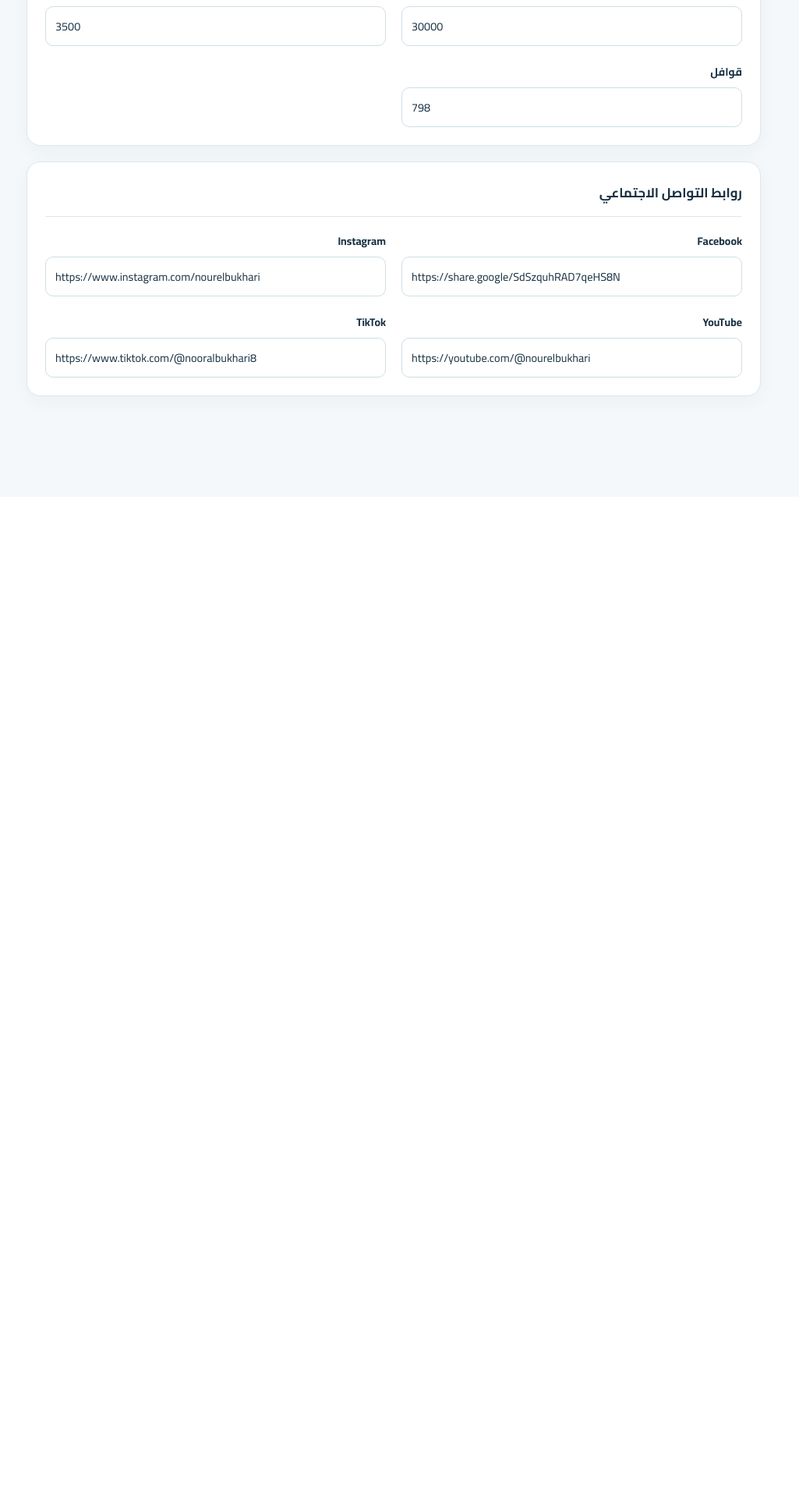
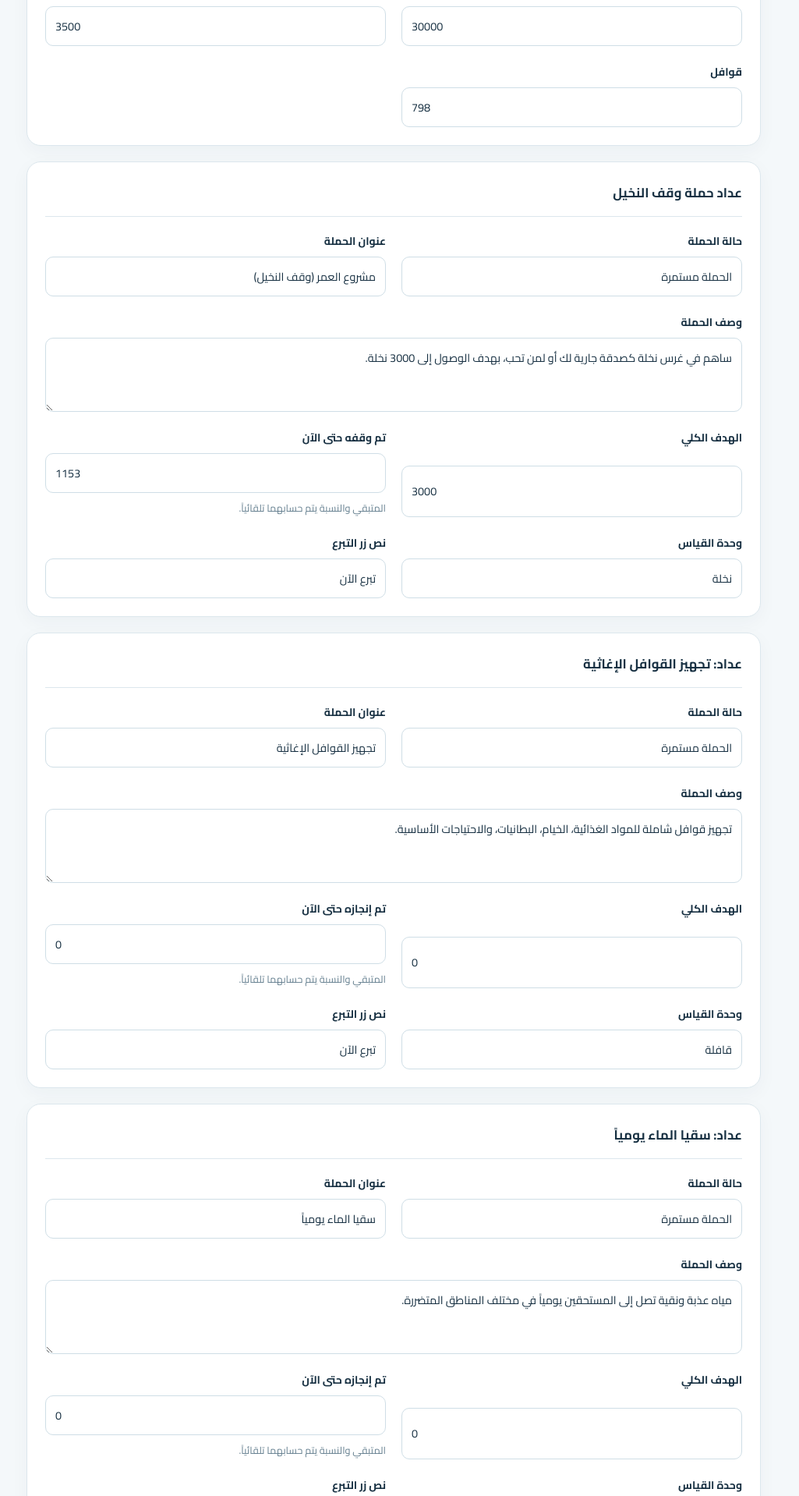
Before and after one commit to abdo-shrief270/nooor, a Laravel app: page /admin/settings in a window 1280 px wide. Shown: the part 1867-3785 px from the top of the page at 78% size, without its empty margins (0-1025 px from the left). Before the commit the page ends 2392 px from the top, so only its background shows below. Run offline with Laravel 12, Linux system fonts and the light colour scheme; the visitor is signed in with stand-in values (Sample User, id 1); data comes from the database, SQL or seed files in the repository; parts of the project's set-up code (start-up, migrations or seed data) failed here and were passed over.

Commit message:
Add configurable campaign counters to activity cards

```diff
--- a/app/Http/Controllers/Admin/SettingsController.php
+++ b/app/Http/Controllers/Admin/SettingsController.php
@@ -12,7 +12,13 @@ class SettingsController extends Controller
 {
     public function __construct(private readonly SiteContentService $content) {}
 
-    public function edit(): View { return view('admin.settings', ['settings' => $this->content->all()]); }
+    public function edit(): View
+    {
+        return view('admin.settings', [
+            'settings' => $this->content->all(),
+            'activityCampaigns' => SiteContentService::ACTIVITY_CAMPAIGNS,
+        ]);
+    }
 
     public function update(UpdateSettingsRequest $request): RedirectResponse
     {
--- a/app/Http/Controllers/SiteController.php
+++ b/app/Http/Controllers/SiteController.php
@@ -15,8 +15,12 @@ class SiteController extends Controller
 
     public function home(): View
     {
+        $settings = $this->content->all();
+
         return view('index', [
-            'settings' => $this->content->all(),
+            'settings' => $settings,
+            'palmCampaign' => $this->content->palmCampaign($settings),
+            'activityCampaigns' => $this->content->activityCampaigns($settings),
             'images' => $this->images(),
             'donationMethods' => Schema::hasTable('donation_methods') ? DonationMethod::query()->visible()->get() : collect(),
         ]);
--- a/app/Services/SiteContentService.php
+++ b/app/Services/SiteContentService.php
@@ -7,6 +7,13 @@ use Illuminate\Support\Facades\Schema;
 
 class SiteContentService
 {
+    public const ACTIVITY_CAMPAIGNS = [
+        'convoys' => ['label' => 'تجهيز القوافل الإغاثية', 'icon' => 'fa-truck-moving'],
+        'water' => ['label' => 'سقيا الماء يومياً', 'icon' => 'fa-droplet'],
+        'meals' => ['label' => 'تكيات الإطعام', 'icon' => 'fa-utensils'],
+        'food_boxes' => ['label' => 'الطرود الغذائية', 'icon' => 'fa-box'],
+    ];
+
     public const DEFAULTS = [
         'site_name' => 'مؤسسة نور البخاري',
         'site_tagline' => 'الخير لا يعرف حدود',
@@ -34,6 +41,41 @@ class SiteContentService
         'stat_blankets' => '30000',
         'stat_tents' => '3500',
         'stat_convoys' => '798',
+        'palm_campaign_status' => 'الحملة مستمرة',
+        'palm_campaign_title' => 'مشروع العمر (وقف النخيل)',
+        'palm_campaign_description' => 'ساهم في غرس نخلة كصدقة جارية لك أو لمن تحب، بهدف الوصول إلى 3000 نخلة.',
+        'palm_campaign_goal' => '3000',
+        'palm_campaign_completed' => '1153',
+        'palm_campaign_unit' => 'نخلة',
+        'palm_campaign_button' => 'تبرع الآن',
+        'campaign_convoys_status' => 'الحملة مستمرة',
+        'campaign_convoys_title' => 'تجهيز القوافل الإغاثية',
+        'campaign_convoys_description' => 'تجهيز قوافل شاملة للمواد الغذائية، الخيام، البطانيات، والاحتياجات الأساسية.',
+        'campaign_convoys_goal' => '0',
+        'campaign_convoys_completed' => '0',
+        'campaign_convoys_unit' => 'قافلة',
+        'campaign_convoys_button' => 'تبرع الآن',
+        'campaign_water_status' => 'الحملة مستمرة',
+        'campaign_water_title' => 'سقيا الماء يومياً',
+        'campaign_water_description' => 'مياه عذبة ونقية تصل إلى المستحقين يومياً في مختلف المناطق المتضررة.',
+        'campaign_water_goal' => '0',
+        'campaign_water_completed' => '0',
+        'campaign_water_unit' => 'وصلة مياه',
+        'campaign_water_button' => 'تبرع الآن',
+        'campaign_meals_status' => 'الحملة مستمرة',
+        'campaign_meals_title' => 'تكيات الإطعام',
+        'campaign_meals_description' => 'إعداد وتوزيع الوجبات الساخنة يومياً للأسر النازحة والمتضررة.',
+        'campaign_meals_goal' => '0',
+        'campaign_meals_completed' => '0',
+        'campaign_meals_unit' => 'وجبة',
+        'campaign_meals_button' => 'تبرع الآن',
+        'campaign_food_boxes_status' => 'الحملة مستمرة',
+        'campaign_food_boxes_title' => 'الطرود الغذائية',
+        'campaign_food_boxes_description' => 'توزيع طرود غذائية متكاملة تسد احتياجات الأسر لفترات مستدامة.',
+        'campaign_food_boxes_goal' => '0',
+        'campaign_food_boxes_completed' => '0',
+        'campaign_food_boxes_unit' => 'طرد غذائي',
+        'campaign_food_boxes_button' => 'تبرع الآن',
     ];
 
     public function all(): array
@@ -53,4 +95,53 @@ class SiteContentService
             SiteSetting::query()->updateOrCreate(['key' => $key], ['value' => $value]);
         }
     }
+
+    /** @return array{goal:int,completed:int,remaining:int,percentage:float} */
+    public function palmCampaign(array $settings): array
+    {
+        return $this->progress(
+            goal: (int) ($settings['palm_campaign_goal'] ?? 0),
+            completed: (int) ($settings['palm_campaign_completed'] ?? 0),
+        );
+    }
+
+    /** @return array<string, array{key:string,label:string,icon:string,status:string,title:string,description:string,unit:string,button:string,goal:int,completed:int,remaining:int,percentage:float}> */
+    public function activityCampaigns(array $settings): array
+    {
+        $campaigns = [];
+
+        foreach (self::ACTIVITY_CAMPAIGNS as $key => $definition) {
+            $prefix = "campaign_{$key}_";
+            $campaigns[$key] = [
+                'key' => $key,
+                'label' => $definition['label'],
+                'icon' => $definition['icon'],
+                'status' => $settings[$prefix.'status'],
+                'title' => $settings[$prefix.'title'],
+                'description' => $settings[$prefix.'description'],
+                'unit' => $settings[$prefix.'unit'],
+                'button' => $settings[$prefix.'button'],
+                ...$this->progress(
+                    goal: (int) $settings[$prefix.'goal'],
+                    completed: (int) $settings[$prefix.'completed'],
+                ),
+            ];
+        }
+
+        return $campaigns;
+    }
+
+    /** @return array{goal:int,completed:int,remaining:int,percentage:float} */
+    private function progress(int $goal, int $completed): array
+    {
+        $goal = max(0, $goal);
+        $completed = min($goal, max(0, $completed));
+
+        return [
+            'goal' => $goal,
+            'completed' => $completed,
+            'remaining' => $goal - $completed,
+            'percentage' => $goal > 0 ? round(($completed / $goal) * 100, 1) : 0.0,
+        ];
+    }
 }
--- a/resources/views/admin/settings.blade.php
+++ b/resources/views/admin/settings.blade.php
@@ -15,6 +15,27 @@
     <div class="card" style="margin-top:20px"><h2 class="section-title">أرقام الواجهة والإنجازات</h2><div class="grid form-grid">
         @foreach(['hero_water_connections'=>'وصلات المياه','hero_tents'=>'الخيام الموزعة','hero_meals'=>'الوجبات الموزعة','hero_restored_tents'=>'الخيام المرممة','stat_meals'=>'وجبات سنوية','stat_water'=>'مياه','stat_food_boxes'=>'كراتين غذائية','stat_flour'=>'دقيق وبقوليات','stat_blankets'=>'بطاطين','stat_tents'=>'خيام','stat_convoys'=>'قوافل'] as $key=>$label)<div class="field"><label>{{ $label }}</label><input type="number" min="0" name="settings[{{ $key }}]" value="{{ old('settings.'.$key,$settings[$key]) }}" dir="ltr"></div>@endforeach
     </div></div>
+    <div class="card" style="margin-top:20px"><h2 class="section-title">عداد حملة وقف النخيل</h2><div class="grid form-grid">
+        <div class="field"><label>حالة الحملة</label><input name="settings[palm_campaign_status]" value="{{ old('settings.palm_campaign_status',$settings['palm_campaign_status']) }}"></div>
+        <div class="field"><label>عنوان الحملة</label><input name="settings[palm_campaign_title]" value="{{ old('settings.palm_campaign_title',$settings['palm_campaign_title']) }}"></div>
+        <div class="field full"><label>وصف الحملة</label><textarea name="settings[palm_campaign_description]">{{ old('settings.palm_campaign_description',$settings['palm_campaign_description']) }}</textarea></div>
+        <div class="field"><label>الهدف الكلي</label><input type="number" min="1" name="settings[palm_campaign_goal]" value="{{ old('settings.palm_campaign_goal',$settings['palm_campaign_goal']) }}" dir="ltr"></div>
+        <div class="field"><label>تم وقفه حتى الآن</label><input type="number" min="0" name="settings[palm_campaign_completed]" value="{{ old('settings.palm_campaign_completed',$settings['palm_campaign_completed']) }}" dir="ltr"><span class="note">المتبقي والنسبة يتم حسابهما تلقائياً.</span></div>
+        <div class="field"><label>وحدة القياس</label><input name="settings[palm_campaign_unit]" value="{{ old('settings.palm_campaign_unit',$settings['palm_campaign_unit']) }}"></div>
+        <div class="field"><label>نص زر التبرع</label><input name="settings[palm_campaign_button]" value="{{ old('settings.palm_campaign_button',$settings['palm_campaign_button']) }}"></div>
+    </div></div>
+    @foreach($activityCampaigns as $campaignKey => $campaignDefinition)
+    @php $prefix = 'campaign_'.$campaignKey.'_'; @endphp
+    <div class="card" style="margin-top:20px"><h2 class="section-title">عداد: {{ $campaignDefinition['label'] }}</h2><div class="grid form-grid">
+        <div class="field"><label>حالة الحملة</label><input name="settings[{{ $prefix }}status]" value="{{ old('settings.'.$prefix.'status',$settings[$prefix.'status']) }}"></div>
+        <div class="field"><label>عنوان الحملة</label><input name="settings[{{ $prefix }}title]" value="{{ old('settings.'.$prefix.'title',$settings[$prefix.'title']) }}"></div>
+        <div class="field full"><label>وصف الحملة</label><textarea name="settings[{{ $prefix }}description]">{{ old('settings.'.$prefix.'description',$settings[$prefix.'description']) }}</textarea></div>
+        <div class="field"><label>الهدف الكلي</label><input type="number" min="0" name="settings[{{ $prefix }}goal]" value="{{ old('settings.'.$prefix.'goal',$settings[$prefix.'goal']) }}" dir="ltr"></div>
+        <div class="field"><label>تم إنجازه حتى الآن</label><input type="number" min="0" name="settings[{{ $prefix }}completed]" value="{{ old('settings.'.$prefix.'completed',$settings[$prefix.'completed']) }}" dir="ltr"><span class="note">المتبقي والنسبة يتم حسابهما تلقائياً.</span></div>
+        <div class="field"><label>وحدة القياس</label><input name="settings[{{ $prefix }}unit]" value="{{ old('settings.'.$prefix.'unit',$settings[$prefix.'unit']) }}"></div>
+        <div class="field"><label>نص زر التبرع</label><input name="settings[{{ $prefix }}button]" value="{{ old('settings.'.$prefix.'button',$settings[$prefix.'button']) }}"></div>
+    </div></div>
+    @endforeach
     <div class="card" style="margin-top:20px"><h2 class="section-title">روابط التواصل الاجتماعي</h2><div class="grid form-grid">@foreach(['facebook_url'=>'Facebook','instagram_url'=>'Instagram','youtube_url'=>'YouTube','tiktok_url'=>'TikTok'] as $key=>$label)<div class="field"><label>{{ $label }}</label><input type="url" name="settings[{{ $key }}]" value="{{ old('settings.'.$key,$settings[$key]) }}" dir="ltr"></div>@endforeach</div></div>
     <div style="position:sticky;bottom:15px;text-align:left;margin-top:20px"><button class="btn btn-primary" style="box-shadow:0 8px 25px #1686bd55"><i class="fas fa-floppy-disk"></i>حفظ جميع التغييرات</button></div>
 </form>
```
Also changed, not shown: app/Http/Requests/Admin/UpdateSettingsRequest.php (+11 -1 lines), resources/views/index.blade.php (+47 -40 lines), tests/Feature/AdminDashboardTest.php (+17 -1 lines).
